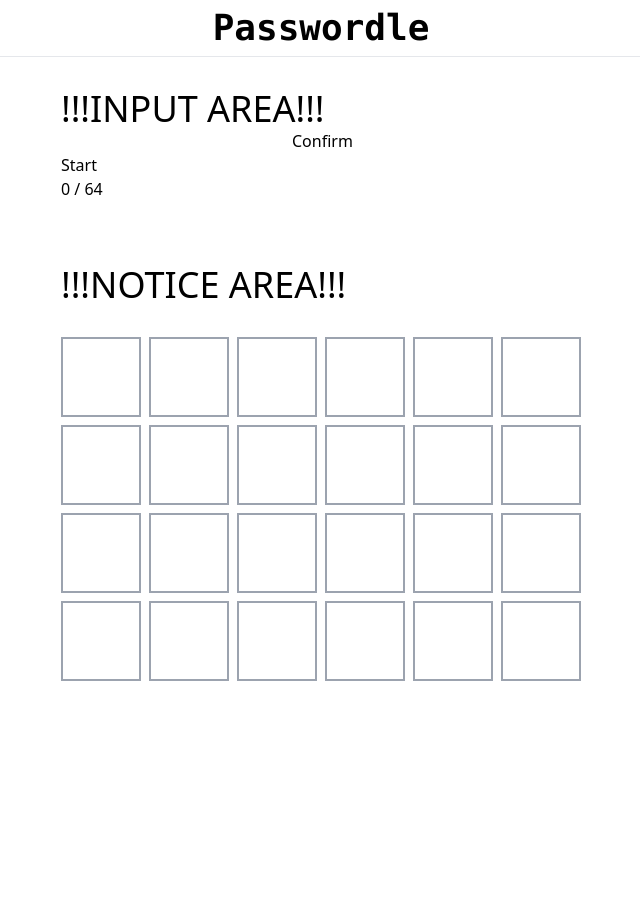
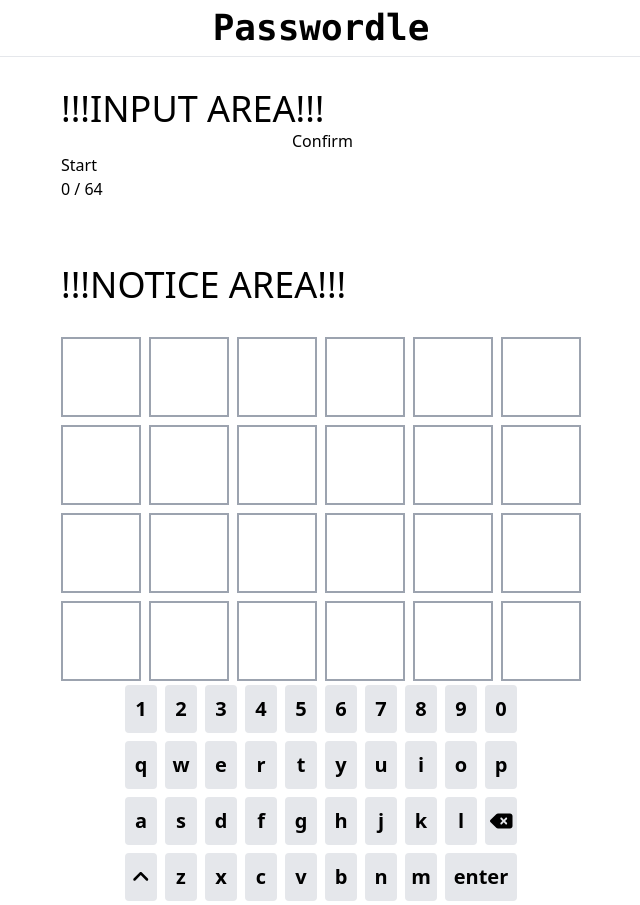
Before and after one commit to ShanghaitechGeekPie/passwordle-frontend, a Vue app: page / in a window 1280 px wide. Shown: the whole page, without its empty margins (319-959 px from the left). Before the commit the page ends 800 px from the top, so only its background shows below. Built offline with nearby package versions, Linux system fonts and the light colour scheme.

Commit message:
add keyboard

```diff
--- a/package.json
+++ b/package.json
@@ -8,6 +8,10 @@
     "preview": "vite preview"
   },
   "dependencies": {
+    "@fortawesome/fontawesome-svg-core": "^6.1.1",
+    "@fortawesome/free-regular-svg-icons": "^6.1.1",
+    "@fortawesome/free-solid-svg-icons": "^6.1.1",
+    "@fortawesome/vue-fontawesome": "3.0.1",
     "@types/node": "^18.0.3",
     "axios": "^0.27.2",
     "vue": "^3.2.25"
--- a/src/App.vue
+++ b/src/App.vue
@@ -1,5 +1,6 @@
 <script setup lang="ts">
 import GuessDisplay from "@/components/GuessDisplay.vue";
+import Keyboard from "@/components/Keyboard.vue";
 import usePasswordle from "@/composables/usePasswordle";
 import $global from "@/composables/useGlobal"
 
@@ -37,6 +38,9 @@ doGetGame()
         <div>
           <GuessDisplay :guess="$global.result" />
         </div>
+        <div>
+          <Keyboard/>
+        </div>
       </div>
     </div>
   </div>
--- /dev/null
+++ b/src/components/Keyboard.vue
@@ -0,0 +1,67 @@
+<template>
+  <div class="flex flex-col items-center select-none">
+    <div class="row">
+      <SimpleKey :shiftPressed="shiftPressed" v-for="letter in '1234567890'">{{ letter }}</SimpleKey>
+    </div>
+    <div class="row">
+      <SimpleKey :shiftPressed="shiftPressed" v-for="letter in 'qwertyuiop'">{{ letter }}</SimpleKey>
+    </div>
+    <div class="row">
+      <SimpleKey :shiftPressed="shiftPressed" v-for="letter in 'asdfghjkl'">{{ letter }}</SimpleKey>
+      <SimpleKey :shiftPressed="shiftPressed">
+        <font-awesome-icon icon="fa-solid fa-delete-left"/>
+      </SimpleKey>
+    </div>
+    <div class="row">
+      <button :class="'key '+(shiftPressed?'press':'release')">
+        <font-awesome-icon icon="fa-solid fa-angle-up" @click="onClickShift"/>
+      </button>
+      <SimpleKey :shiftPressed="shiftPressed" v-for="letter in 'zxcvbnm'">{{ letter }}</SimpleKey>
+      <button :class="'enter active:bg-gray-500 active:text-white'">
+        enter
+      </button>
+    </div>
+  </div>
+</template>
+
+<script lang="ts">
+import {defineComponent, ref} from "vue";
+import SimpleKey from "@/components/SimpleKey.vue"
+import {FontAwesomeIcon} from "@fortawesome/vue-fontawesome";
+import {faChessQueen} from '@fortawesome/free-solid-svg-icons'
+
+export default defineComponent({
+  name: "Keyboard",
+  components: {SimpleKey, FontAwesomeIcon, faChessQueen},
+  setup() {
+    const shiftPressed = ref(false);
+    const onClickShift = (e: Event) => {
+      e.stopPropagation();
+      shiftPressed.value = !shiftPressed.value;
+    }
+    return {shiftPressed, onClickShift};
+  }
+})
+</script>
+
+<style scoped>
+.row {
+  @apply flex my-1;
+}
+
+.key {
+  @apply w-8 h-12 rounded font-bold mx-1 text-xl flex items-center justify-center bg-gray-200;
+}
+
+.enter {
+  @apply w-[4.5rem] h-12 rounded font-bold mx-1 text-xl flex items-center justify-center bg-gray-200;
+}
+
+.release {
+  @apply bg-gray-200;
+}
+
+.press {
+  @apply bg-gray-500 text-white;
+}
+</style>
--- /dev/null
+++ b/src/components/SimpleKey.vue
@@ -0,0 +1,26 @@
+<template>
+  <button :class="'element '+(shiftPressed?'uppercase':'lowercase')">
+    <slot/>
+  </button>
+</template>
+
+<script>
+import {defineComponent} from "vue";
+
+export default defineComponent({
+  name: 'SimpleKey',
+  props: {
+    shiftPressed: {
+      required: true,
+      type: Boolean,
+    }
+  },
+
+})
+</script>
+
+<style scoped>
+.element {
+  @apply w-8 h-12 rounded font-bold mx-1 text-xl flex items-center justify-center bg-gray-200 active:bg-gray-500 active:text-white;
+}
+</style>
--- a/src/composables/usePasswordle.ts
+++ b/src/composables/usePasswordle.ts
@@ -20,7 +20,7 @@ export default () => {
         status.loading = true
         status.error = "";
         try {
-            const response = await fetchByPost("/create/123");
+            const response = await fetchByPost("/create/");
             clearPreset();
             setPreset({
                 id: response.data.id,
--- a/src/main.ts
+++ b/src/main.ts
@@ -1,6 +1,12 @@
-import { createApp } from 'vue'
+import {createApp} from 'vue'
 import App from '@/App.vue'
 import '@/index.css'
+import {library} from '@fortawesome/fontawesome-svg-core'
+import {FontAwesomeIcon} from '@fortawesome/vue-fontawesome'
+import {faAngleUp} from "@fortawesome/free-solid-svg-icons/faAngleUp";
+import {faDeleteLeft} from "@fortawesome/free-solid-svg-icons/faDeleteLeft";
+
+library.add(faAngleUp,faDeleteLeft);
 
 const app = createApp(App)
-app.mount('#app')
+app.component('font-awesome-icon', FontAwesomeIcon).mount('#app')
```
Also changed, not shown: 1 other file (tests, documents, lock files or other folders).
